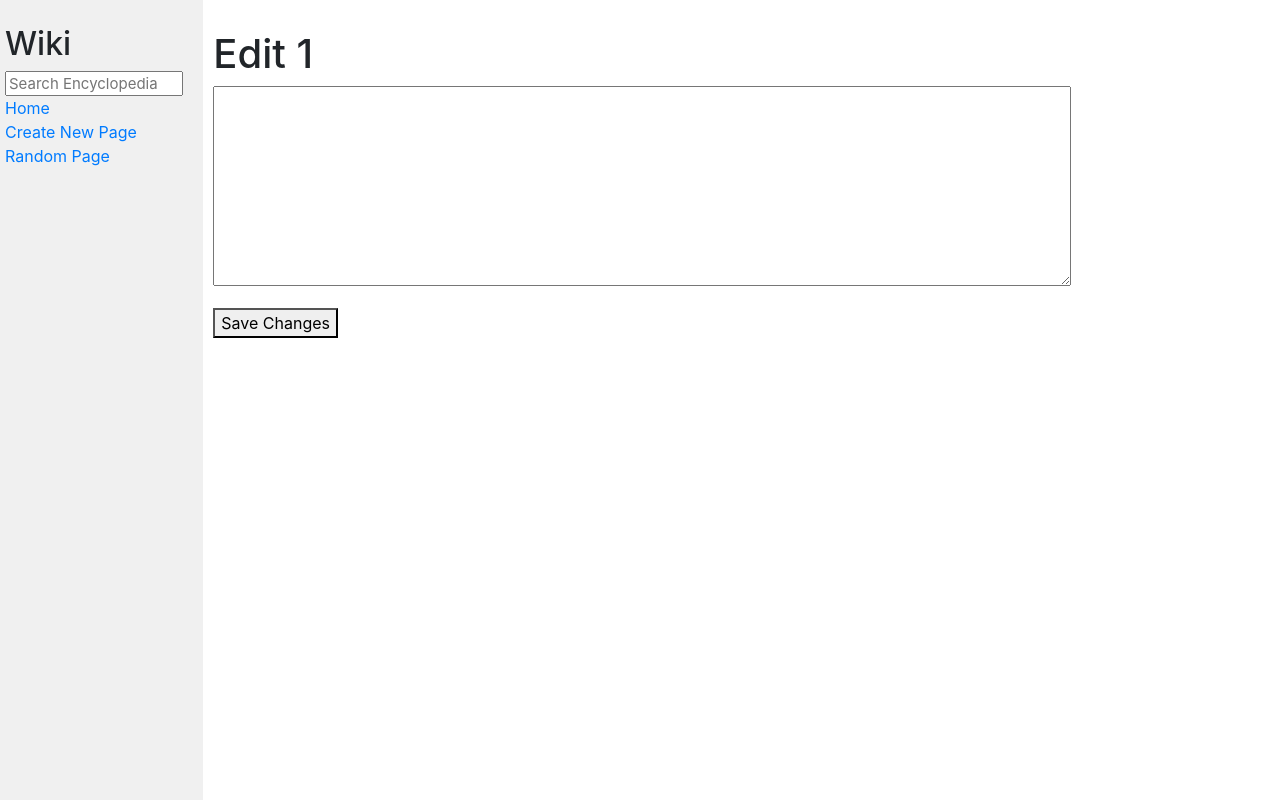
After one commit to Jormarpaz/Proyectos_Personales, a Django app: page /edit/1/ in a window 1280 px wide. The commit adds this page. Run offline with Django 5.2, Linux system fonts and the light colour scheme; some libraries are stand-ins or nearby versions.

Commit message:
Terminado proyecto_1

```diff
--- /dev/null
+++ b/CS50W/4-Django/wiki/encyclopedia/templates/encyclopedia/edit.html
@@ -0,0 +1,14 @@
+{% extends "encyclopedia/layout.html" %}
+
+{% block title %}
+    Edit {{ title }}
+{% endblock %}
+
+{% block body %}
+    <h1>Edit {{ title }}</h1>
+    <form action="{% url 'edit' title %}" method="post">
+        {% csrf_token %}
+        {{ form.as_p }}
+        <button type="submit">Save Changes</button>
+    </form>
+{% endblock %}
--- a/CS50W/4-Django/wiki/encyclopedia/templates/encyclopedia/entry.html
+++ b/CS50W/4-Django/wiki/encyclopedia/templates/encyclopedia/entry.html
@@ -5,6 +5,6 @@
 {% endblock %}
 
 {% block body %}
-    <h1>{{ title }}</h1>
-    <p>{{ entry }}</p>
+    <div>{{ content|safe }}</div>
+    <a href="{% url 'edit' title %}">Edit this page</a>
 {% endblock %}
--- a/CS50W/4-Django/wiki/encyclopedia/templates/encyclopedia/layout.html
+++ b/CS50W/4-Django/wiki/encyclopedia/templates/encyclopedia/layout.html
@@ -22,7 +22,7 @@
                     <a href="{% url 'create' %}" >Create New Page</a>
                 </div>
                 <div>
-                    Random Page
+                    <a href="{% url 'random_page' %}">Random Page</a>
                 </div>
                 {% block nav %}
                 {% endblock %}
--- a/CS50W/4-Django/wiki/encyclopedia/urls.py
+++ b/CS50W/4-Django/wiki/encyclopedia/urls.py
@@ -7,4 +7,6 @@ urlpatterns = [
     path("wiki/<str:title>", views.entry, name="entry"),
     path("search/", views.search, name="search"),
     path("create/", views.create, name="create"),
+    path('edit/<str:title>/', views.edit, name='edit'),
+    path('random/', views.random_page, name='random_page')
 ]
--- a/CS50W/4-Django/wiki/encyclopedia/views.py
+++ b/CS50W/4-Django/wiki/encyclopedia/views.py
@@ -3,6 +3,7 @@ from django.urls import reverse
 from django import forms
 
 from . import util
+import random, markdown2
 
 
 def index(request):
@@ -11,15 +12,16 @@ def index(request):
     })
 
 def entry(request, title):
-    entry_content = util.get_entry(title)
-    if entry_content is None:
+    content = util.get_entry(title)
+    if content is None:
         return render(request, "encyclopedia/error.html", {
-            "error": "Your requested page was not found."
+            "error": "The requested page was not found."
         })
-    else:
-        return render(request, "encyclopedia/entry.html", {
-            "entry": entry_content
-        })
+    html_content = markdown2.markdown(content)
+    return render(request, "encyclopedia/entry.html", {
+        "title": title,
+        "content": html_content
+    })
 
 def search(request):
     query = request.GET.get('q', '')
@@ -55,3 +57,31 @@ def create(request):
     return render(request, "encyclopedia/create.html", {
         "form": form
     })
+
+class EditPageForm(forms.Form):
+    content = forms.CharField(widget=forms.Textarea(attrs={'style': 'height: 200px;'}), label="")
+
+def edit(request, title):
+    if request.method == "POST":
+        form = EditPageForm(request.POST)
+        if form.is_valid():
+            content = form.cleaned_data["content"]
+            util.save_entry(title, content)
+            return redirect(reverse("entry", args=[title]))
+    else:
+        content = util.get_entry(title)
+        form = EditPageForm(initial={'content': content})
+    return render(request, "encyclopedia/edit.html", {
+        "form": form,
+        "title": title
+    })
+
+def random_page(request):
+    entries = util.list_entries()
+    if entries:
+        random_entry = random.choice(entries)
+        return redirect(reverse('entry', args=[random_entry]))
+    else:
+        return render(request, "encyclopedia/error.html", {
+            "error": "No entries available."
+        })
```
